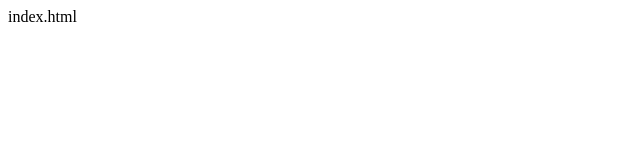
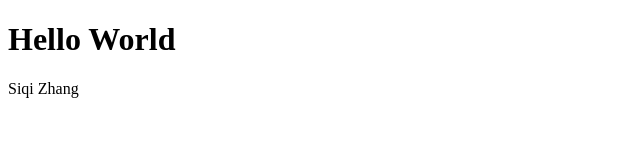
Before and after one commit to SkylarZ7/studious-umbrella, a plain HTML site: page index.html in a window 1280 px wide. Shown: the whole page, without its empty margins (0-640 px from the left). Drawn offline with Linux system fonts and the light colour scheme.

Commit message:
Update index.html

```diff
--- a/index.html
+++ b/index.html
@@ -1,13 +1,12 @@
-index.html
-
 <!DOCTYPE html>
 <html lang="en">
 <head>
-  <title>Document</title>
+<title>Document</title>
 </head>
 <body>
 
-  <!-- your code goes in here -->
+<h1>Hello World</h1>
+<p>Siqi Zhang</p>
 
 </body>
 </html>
```
